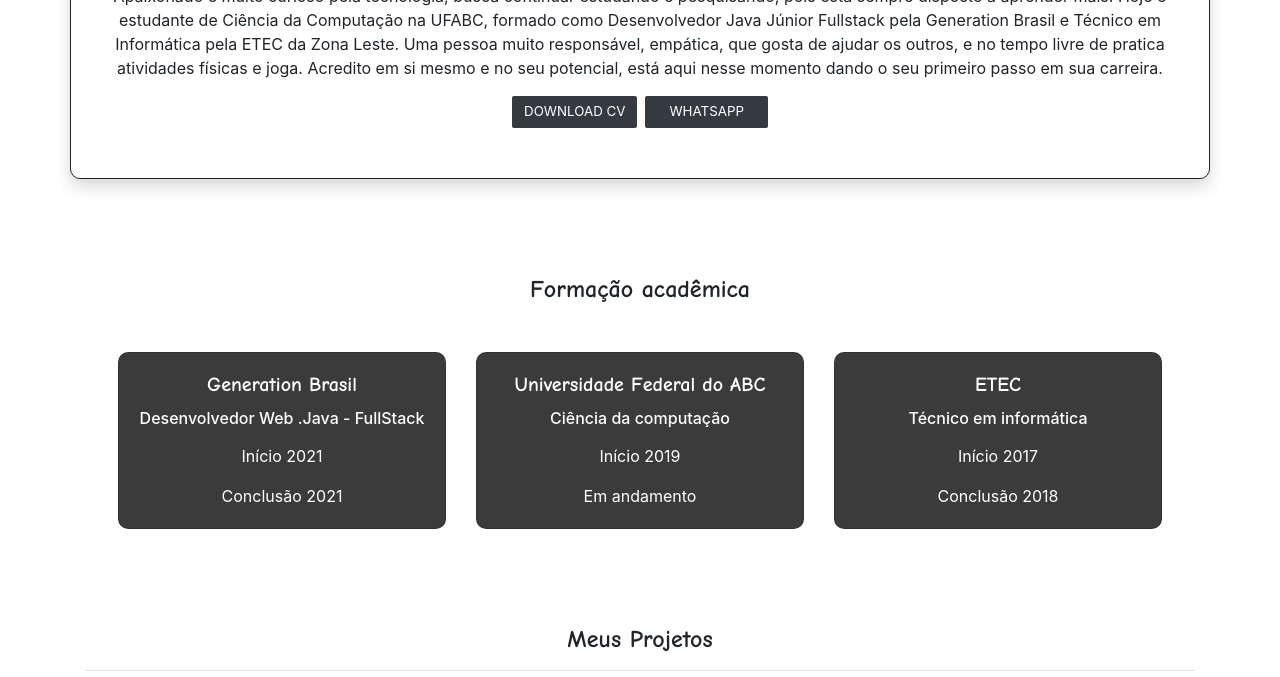
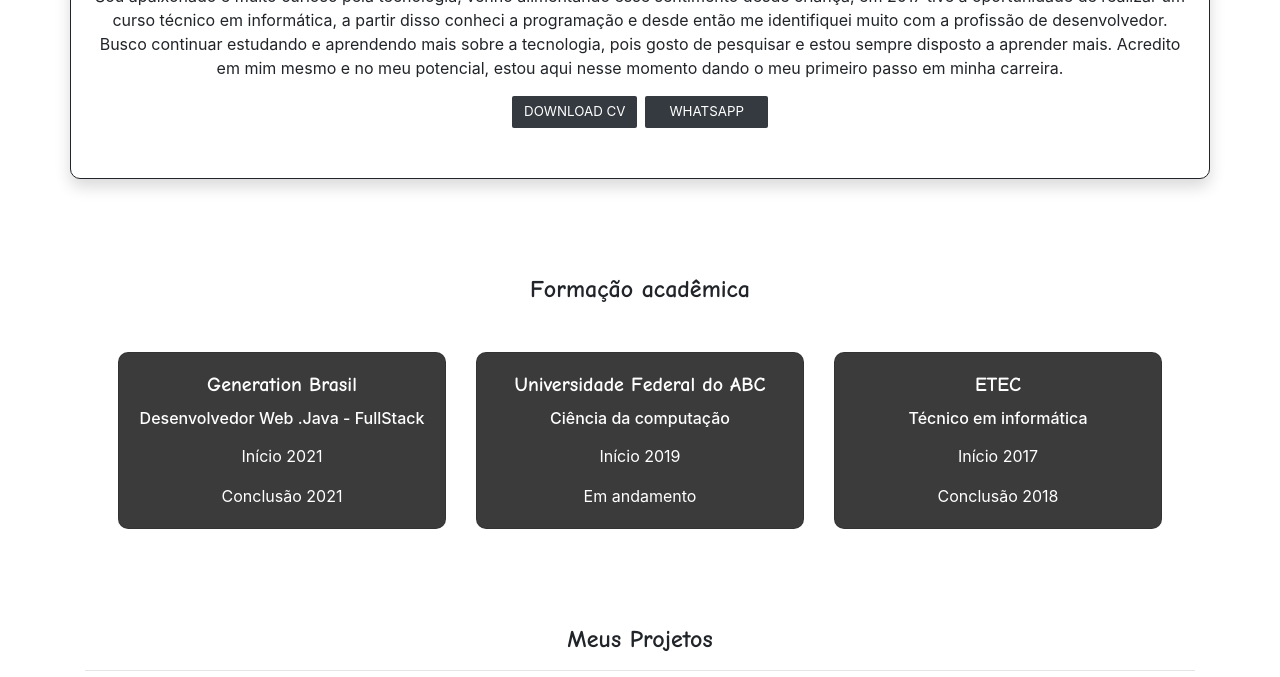
Before and after one commit to AntLucas/portfolio, a plain HTML site: page index.html in a window 1280 px wide. Shown: the part 423-1100 px from the top of the page. Drawn offline with nearby package versions, Linux system fonts and the light colour scheme.

Commit message:
att sobre mim

```diff
--- a/index.html
+++ b/index.html
@@ -54,9 +54,9 @@
             </div>
             <div class="col-md-12">
                 <p class="text-center">
-                    Apaixonado e muito curioso pela tecnologia, busca continuar estudando e pesquisando, pois está sempre disposto a aprender mais. Hoje é estudante de Ciência da Computação na UFABC, formado como Desenvolvedor Java Júnior Fullstack pela Generation Brasil
-                    e Técnico em Informática pela ETEC da Zona Leste. Uma pessoa muito responsável, empática, que gosta de ajudar os outros, e no tempo livre de pratica atividades físicas e joga. Acredito em si mesmo e no seu potencial, está aqui nesse
-                    momento dando o seu primeiro passo em sua carreira.</p>
+                    Sou apaixonado e muito curioso pela tecnologia, venho alimentando esse sentimento desde criança, em 2017 tive a oportunidade de realizar um curso técnico em informática, a partir disso conheci a programação e desde então me identifiquei muito com a profissão
+                    de desenvolvedor. Busco continuar estudando e aprendendo mais sobre a tecnologia, pois gosto de pesquisar e estou sempre disposto a aprender mais. Acredito em mim mesmo e no meu potencial, estou aqui nesse momento dando o meu primeiro
+                    passo em minha carreira.</p>
             </div>
 
         </div>
```
